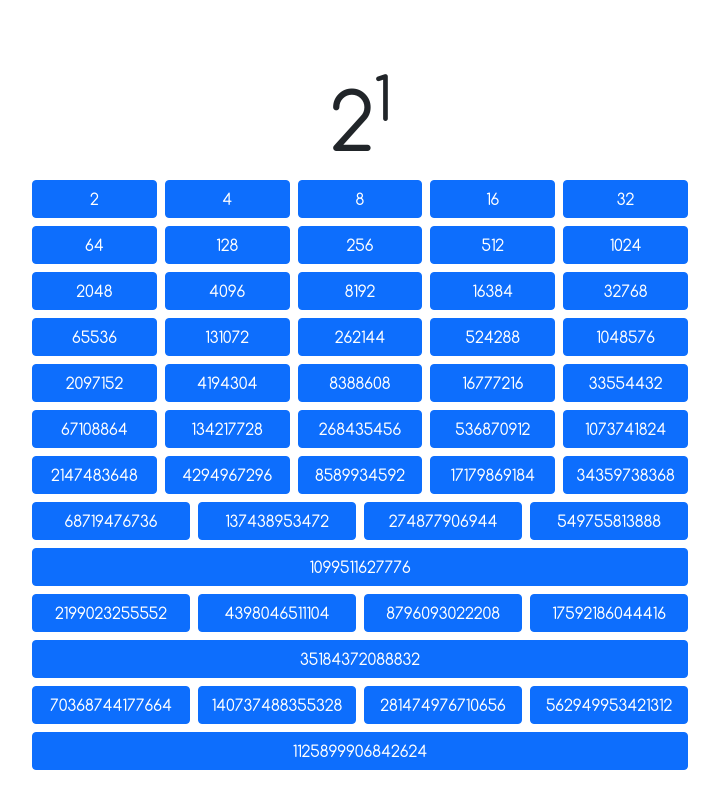
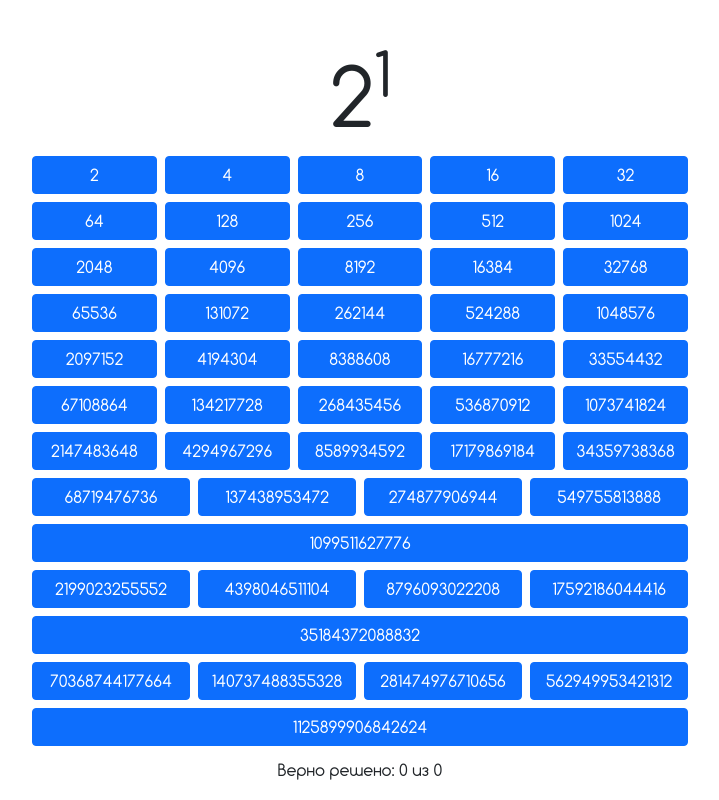
Before and after one commit to YariKartoshe4ka/Informatics-Training, a Flask app: template templates/powers.html in a window 1280 px wide. Shown: the whole page, without its empty margins (280-999 px from the left). Run offline with Flask 2, Linux system fonts and the light colour scheme; the template is opened without the code that fills it: most values are stand-ins (such as "Sample title", 1, 10 or a date in 2020).

Commit message:
Завершение написания тренировки по степеням и добавление конфига p4a

```diff
--- a/static/css/powers.css
+++ b/static/css/powers.css
@@ -1,4 +1,4 @@
-#task {
+#full-task {
     font-size: 5em;
 }
 
--- a/static/js/powers.js
+++ b/static/js/powers.js
@@ -1,23 +1,38 @@
 function generate_task(max_power) {
     var power = 1 + Math.floor(Math.random() * max_power);
 
-    $('#task').html(`2<sup>${power}</sup>`);
-    $('#answer').val(Math.pow(2, power));
+    $('#task').text(power);
+
+    sessionStorage.setItem('answer', Math.pow(2, power));
+
+    if (!sessionStorage.getItem('all_attemps')) {
+        sessionStorage.setItem('all_attemps', 0);
+        sessionStorage.setItem('correct_attemps', 0);
+    }
 };
 
 function check_answer(answer) {
-    var true_answer = $('#answer').val();
+    var correct_answer = sessionStorage.getItem('answer');
+    var all_attemps = parseInt(sessionStorage.getItem('all_attemps'));
+    var correct_attemps = parseInt(sessionStorage.getItem('correct_attemps'));
 
-    if (answer == true_answer) {
+    sessionStorage.setItem('all_attemps', ++all_attemps);
+
+    if (answer == correct_answer) {
         $('#result').text('Bерно!');
-        $('#result').css({'display': 'block'});
-    }
-    else {
-        $('#result').html(`Неверно! 2<sup>${Math.log2(true_answer)}</sup>=${true_answer}`);
-        $('#result').css({'display': 'block'});
+        sessionStorage.setItem('correct_attemps', ++correct_attemps);
     }
 
+    else
+        $('#result').html(`Неверно! 2<sup>${Math.log2(correct_answer)}</sup>=${correct_answer}`);
+
+    $('#result').css({'display': 'block'});
+
+
+
+    $('#statistics').text(`Bерные попытки: ${correct_attemps} из ${all_attemps} (${parseInt(correct_attemps / all_attemps * 100)}%)`);
+
     generate_task(window.max_power);
-}
+};
 
 generate_task(max_power);
--- /dev/null
+++ b/static/js/sessionstorage.js
@@ -0,0 +1,3 @@
+$(window).on('unload', function() {
+    sessionStorage.clear();
+});
--- a/templates/powers.html
+++ b/templates/powers.html
@@ -11,8 +11,7 @@
 
 <div id="result" class="mb-3"></div>
 
-<h1 id="task">2<sup>1</sup></h1>
-<input type="hidden" value="" id="answer">
+<h1 id="full-task">2<sup><span id="task"></span></sup></h1>
 
 
 {% for i in range(0, max_power // 5) %}
@@ -26,9 +25,12 @@
     </div>
 {% endfor %}
 
+<p class="mt-2" id="statistics">Bерно решено: 0 из 0</p>
+
 {% endblock %}
 
 
 {% block script %}
 <script src="{{ url_for('static', filename='js/powers.js') }}"></script>
+<script src="{{ url_for('static', filename='js/sessionstorage.js') }}"></script>
 {% endblock %}
```
Also changed, not shown: 1 other file.
